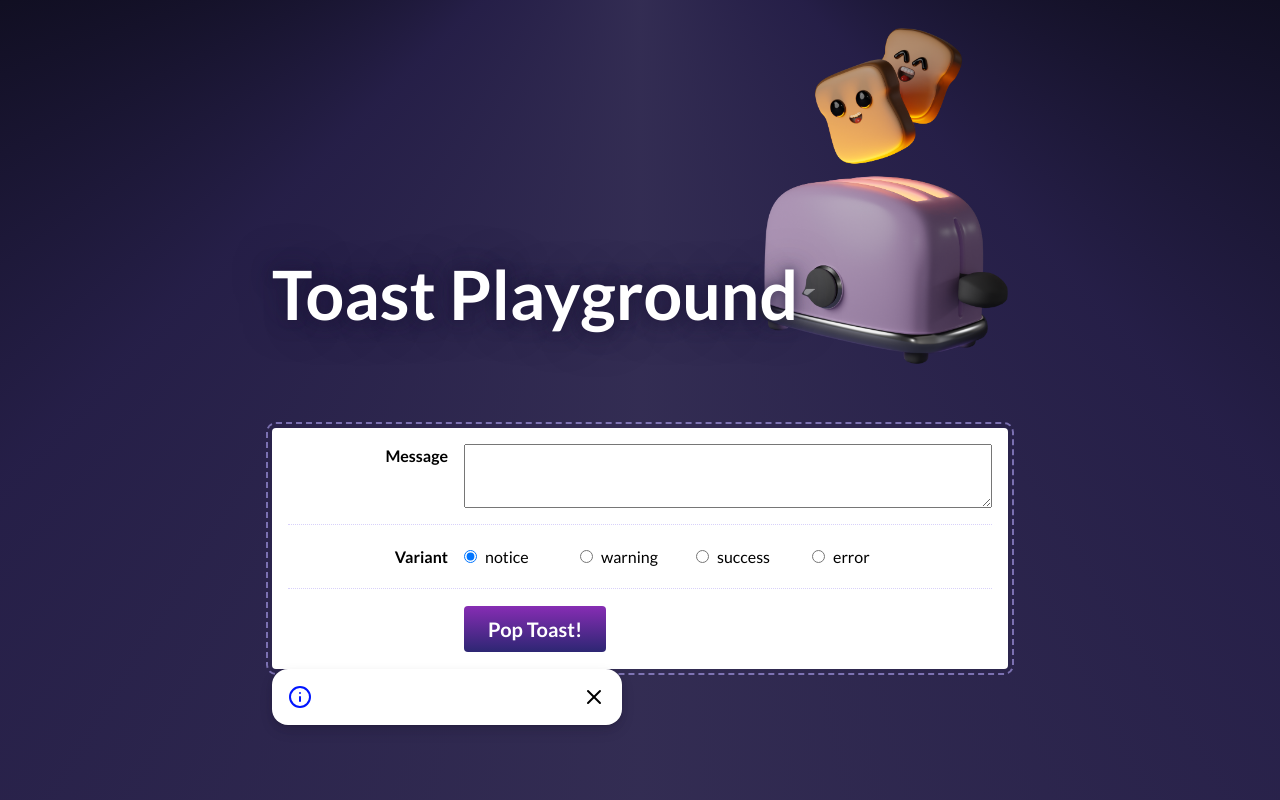
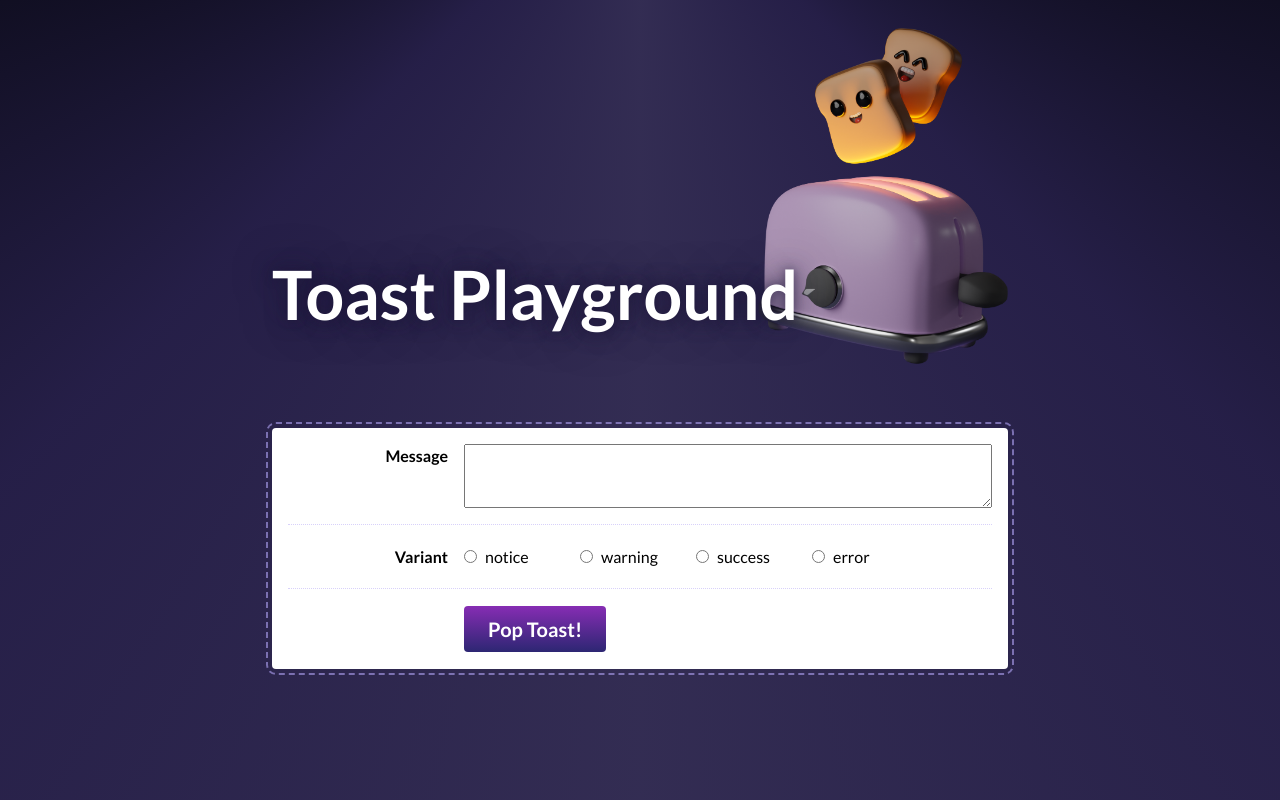
Before and after one commit to mikowl/toast-component, a React (Vite) app: page / in a window 1280 px wide. Shown: the top 800 px of the page. Built offline with nearby package versions, Linux system fonts and the light colour scheme.

Commit message:
Part 2, toast is showing on form submit

```diff
--- a/src/components/ToastPlayground/ToastPlayground.jsx
+++ b/src/components/ToastPlayground/ToastPlayground.jsx
@@ -7,8 +7,14 @@ const VARIANT_OPTIONS = ["notice", "warning", "success", "error"];
 
 function ToastPlayground() {
 	const [message, setMessage] = useState("");
-	const [variant, setVariant] = useState("notice");
+	const [variant, setVariant] = useState(null);
+	const [showToast, setShowToast] = useState(false);
 
+	function handleSubmit(event) {
+		console.log("Toast popped!", message, variant);
+		event.preventDefault();
+		setShowToast(true);
+	}
 	return (
 		<div className={styles.wrapper}>
 			<header>
@@ -17,7 +23,7 @@ function ToastPlayground() {
 			</header>
 
 			<div className={styles.controlsWrapper}>
-				<form>
+				<form onSubmit={handleSubmit}>
 					<div className={styles.row}>
 						<label
 							htmlFor="message"
@@ -68,7 +74,7 @@ function ToastPlayground() {
 					</div>
 				</form>
 			</div>
-			<Toast message={message} variant={variant} />
+			{showToast && <Toast message={message} variant={variant} />}
 		</div>
 	);
 }
```
